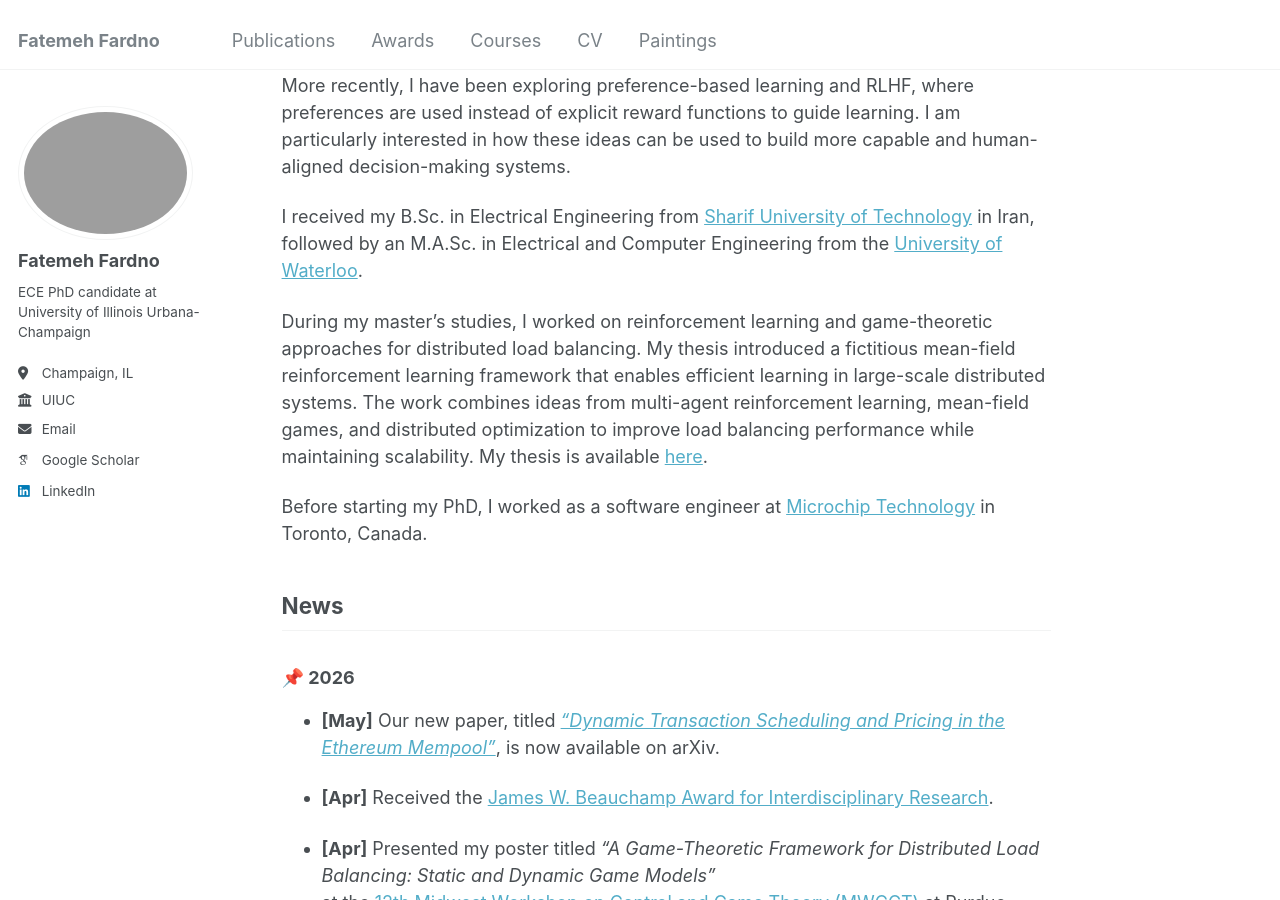
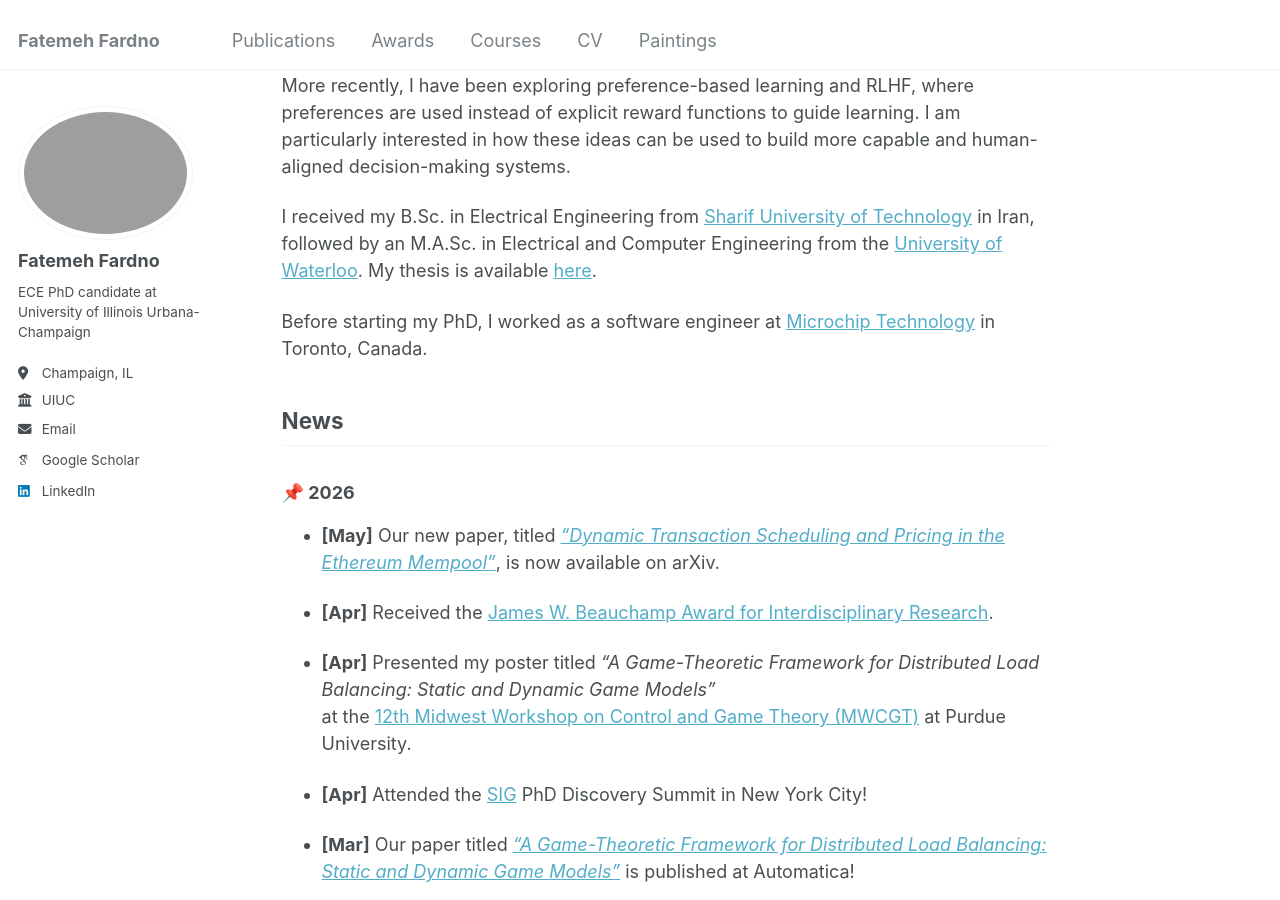
Before and after one commit to ffardno/ffardno.github.io, a Jekyll site: the page built from _pages/about.md, in a window 1280 px wide and 900 px high, scrolled down 339 px. Built offline with Jekyll 4.4.1, drawn with Linux system fonts in a browser that asks for light colours; some web fonts are replaced.

Commit message:
Update about.md

```diff
--- a/_pages/about.md
+++ b/_pages/about.md
@@ -13,9 +13,7 @@ I am interested in understanding how intelligent agents learn and make decisions
 
 More recently, I have been exploring preference-based learning and RLHF, where preferences are used instead of explicit reward functions to guide learning. I am particularly interested in how these ideas can be used to build more capable and human-aligned decision-making systems.
 
-I received my B.Sc. in Electrical Engineering from [Sharif University of Technology](https://www.ee.sharif.ir/en/) in Iran, followed by an M.A.Sc. in Electrical and Computer Engineering from the [University of Waterloo](https://uwaterloo.ca/electrical-computer-engineering/).
-
-During my master's studies, I worked on reinforcement learning and game-theoretic approaches for distributed load balancing. My thesis introduced a fictitious mean-field reinforcement learning framework that enables efficient learning in large-scale distributed systems. The work combines ideas from multi-agent reinforcement learning, mean-field games, and distributed optimization to improve load balancing performance while maintaining scalability. My thesis is available [here](https://uwspace.uwaterloo.ca/items/712ba706-387e-4319-92ea-e2e812cd8e9d).
+I received my B.Sc. in Electrical Engineering from [Sharif University of Technology](https://www.ee.sharif.ir/en/) in Iran, followed by an M.A.Sc. in Electrical and Computer Engineering from the [University of Waterloo](https://uwaterloo.ca/electrical-computer-engineering/). My thesis is available [here](https://uwspace.uwaterloo.ca/items/712ba706-387e-4319-92ea-e2e812cd8e9d).
 
 Before starting my PhD, I worked as a software engineer at [Microchip Technology](https://www.microchip.com/) in Toronto, Canada.
 
```
